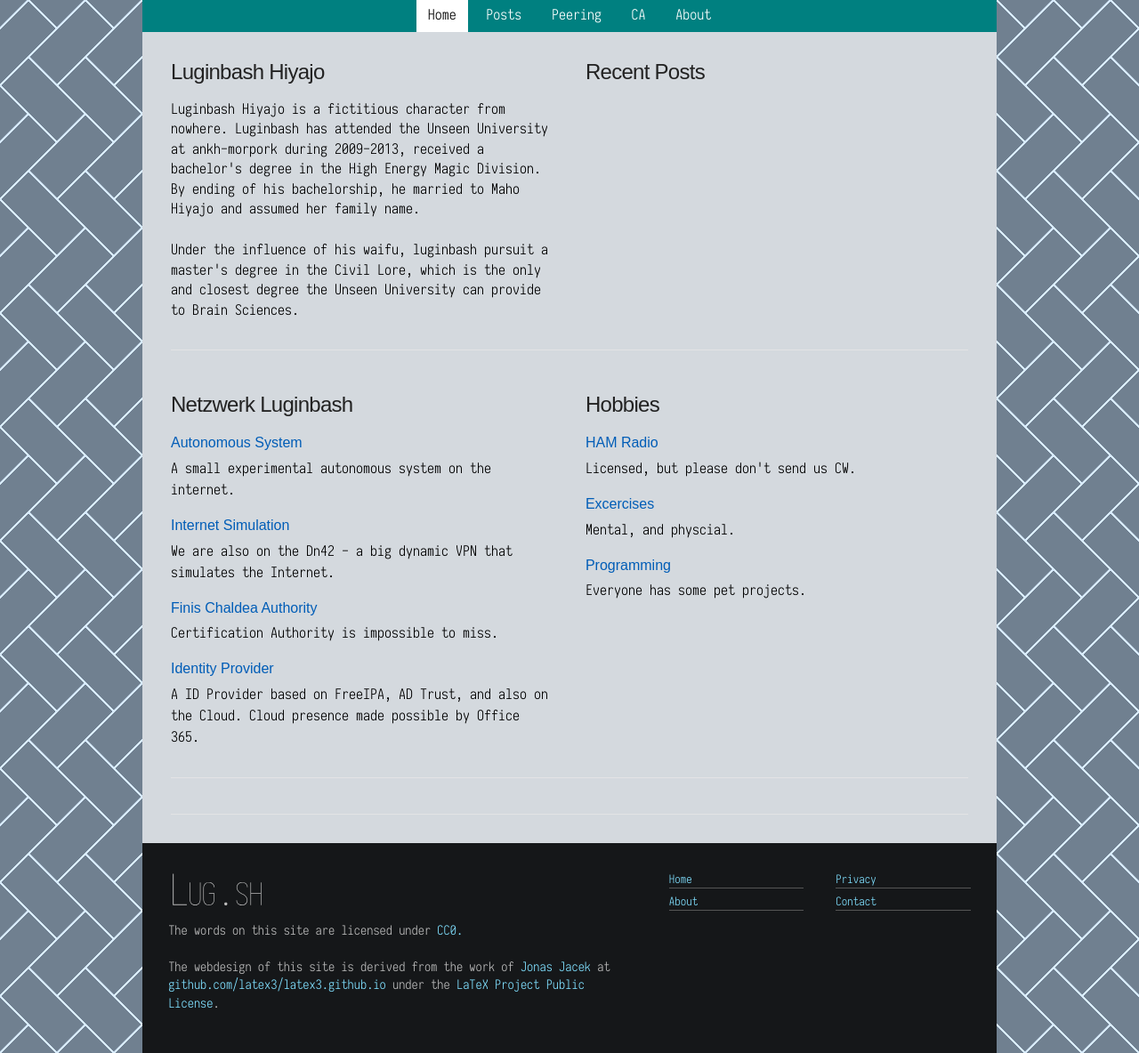
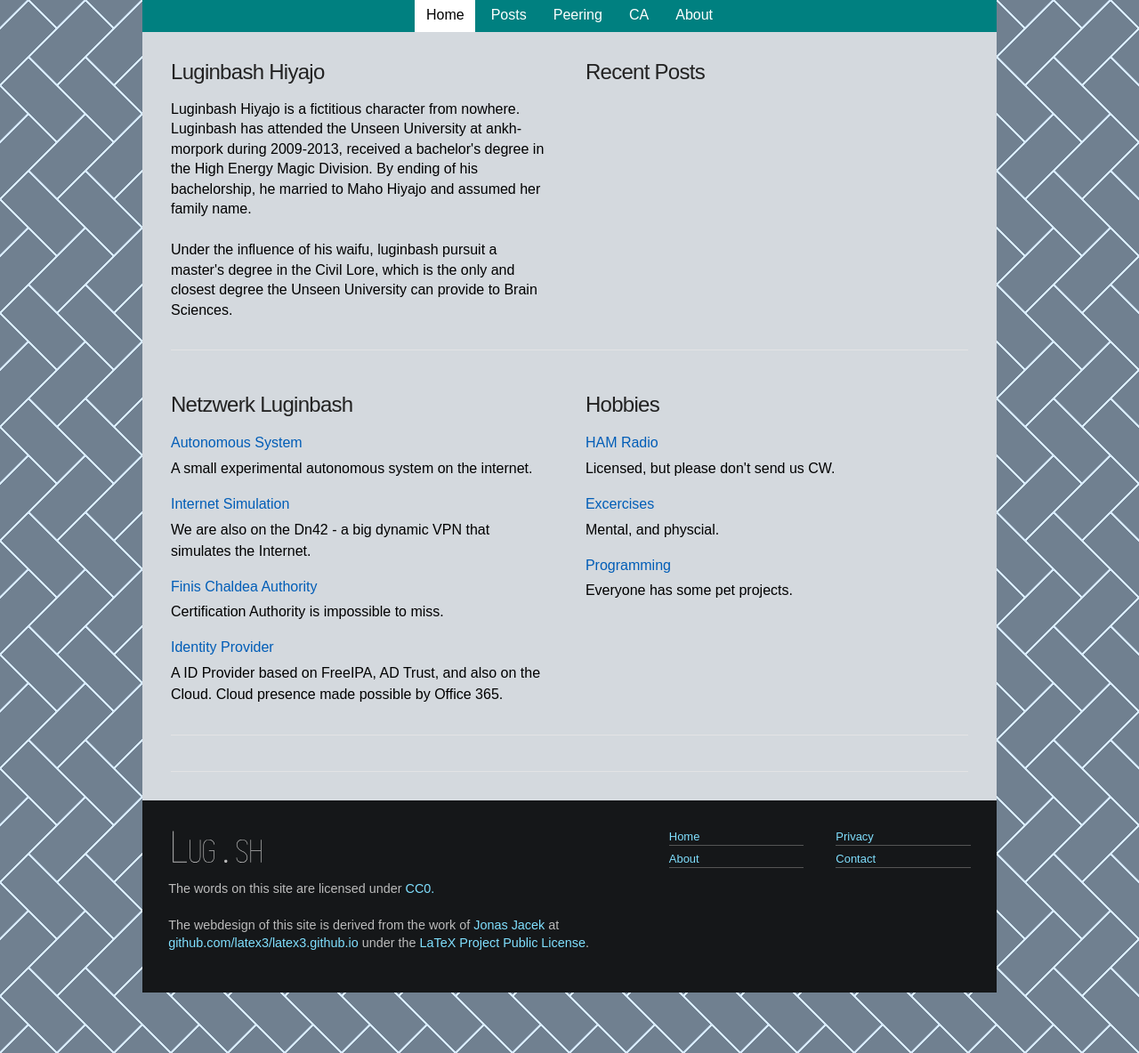
Before and after one commit to luginbash/luginbash.github.io, a Jekyll site: the page built from index.html, in a window 1280 px wide. Shown: the whole page at 89% size. Built offline with Jekyll 4.4.1, drawn with Linux system fonts in a browser that asks for light colours.

Commit message:
Change font of text

```diff
--- a/css/screen.css
+++ b/css/screen.css
@@ -175,7 +175,7 @@ html, header {
 –––––––––––––––––––––––––––––––––––––––––––––––––––––––––––––––––––––––––––– */
 body {
   color: #000;
-  font-family: 'iosevka_light', sans-serif;
+  font-family: 'roboto_regualr', sans-serif;
   font-size: 1em;
   font-weight: 400; }
 h1, h2, h3, h4, h5, h6 {
```
